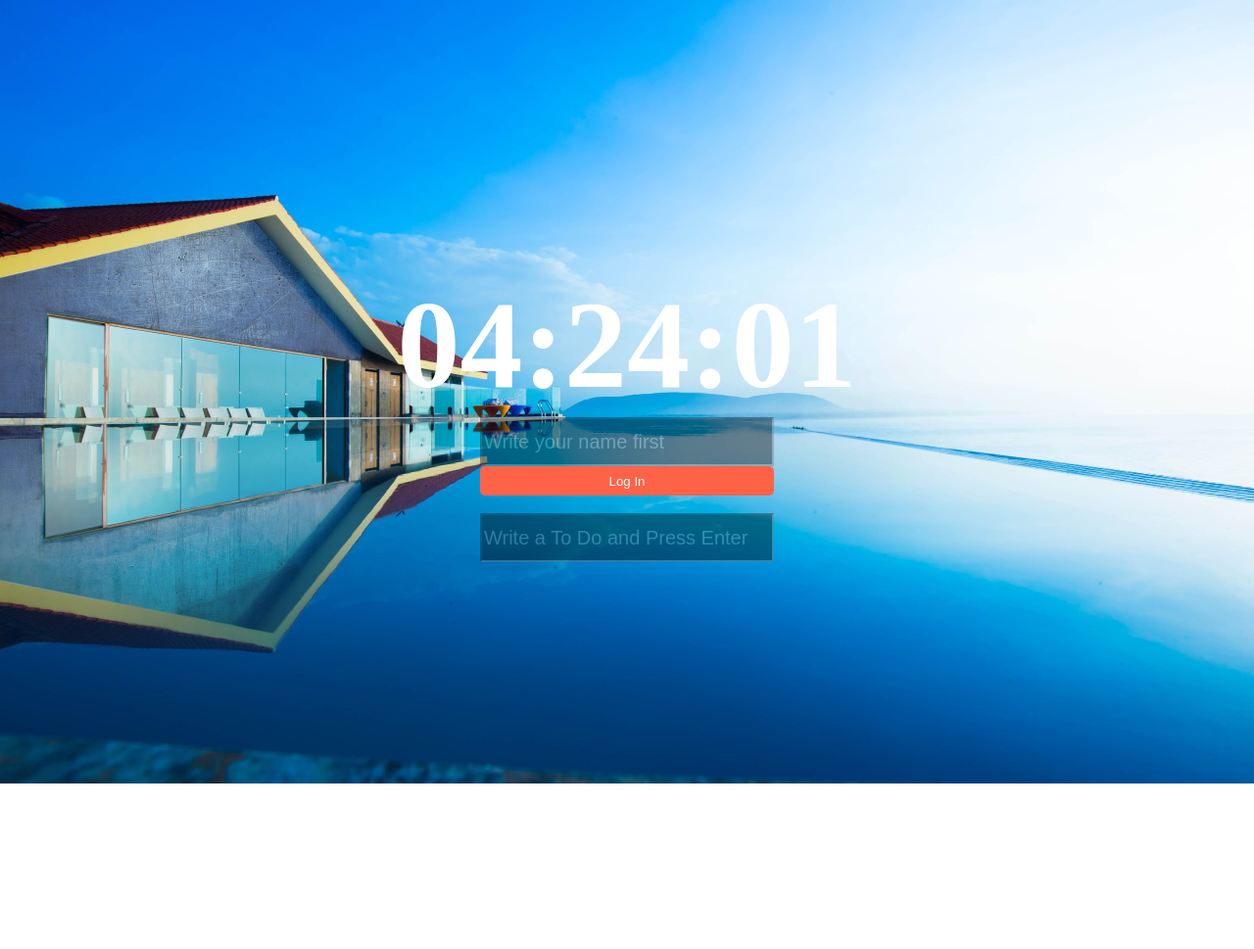
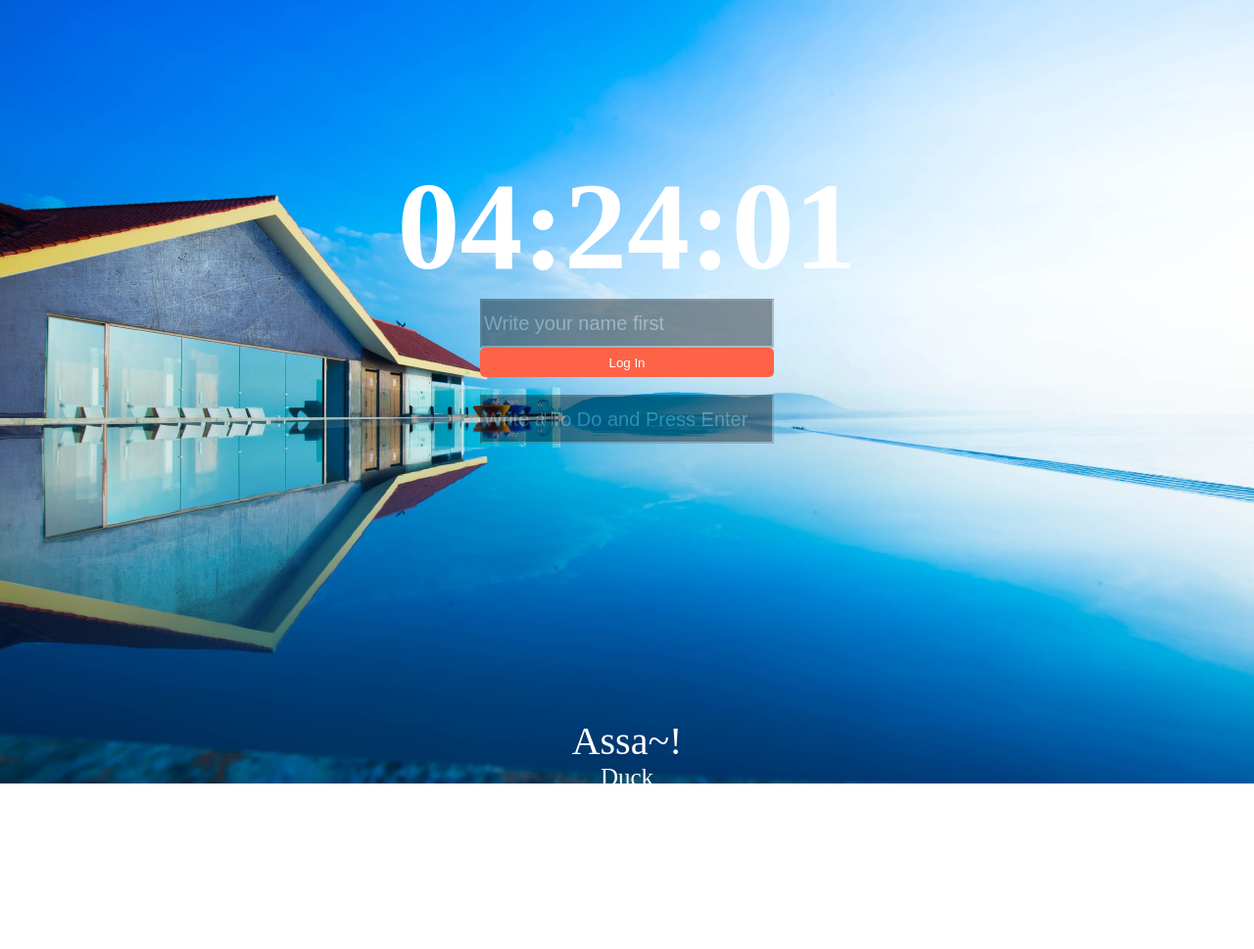
Before and after one commit to q7y331xk/VanilaJS, a plain HTML site: page index.html in a window 1280 px wide. Shown: the whole page at 98% size. After the commit the page ends 808 px from the top, so only its background shows below. Drawn offline with Linux system fonts and the light colour scheme.

Commit message:
vanilaJSProject

```diff
--- a/css/style.css
+++ b/css/style.css
@@ -17,7 +17,7 @@ body {
   align-self: flex-end;
 }
 #clock {
-  margin-top: 20%;
+  margin-top: 15vh;
   font-size: 10vw;
 }
 main {
@@ -53,7 +53,7 @@ input[type="text"]:hover {
   display: none;
 }
 #todo-list {
-  height: 40vh;
+  height: 35vh;
   font-size: 30px;
 }
 #quote {
```
